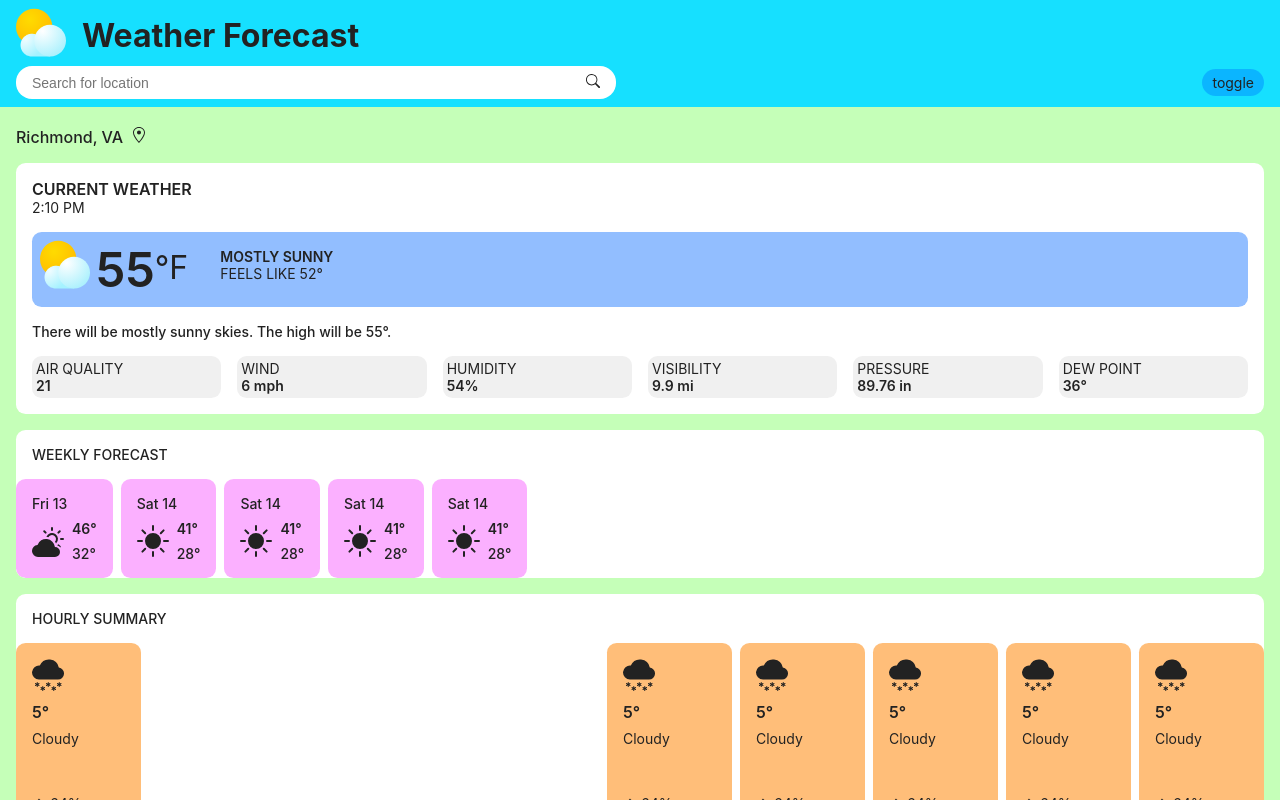
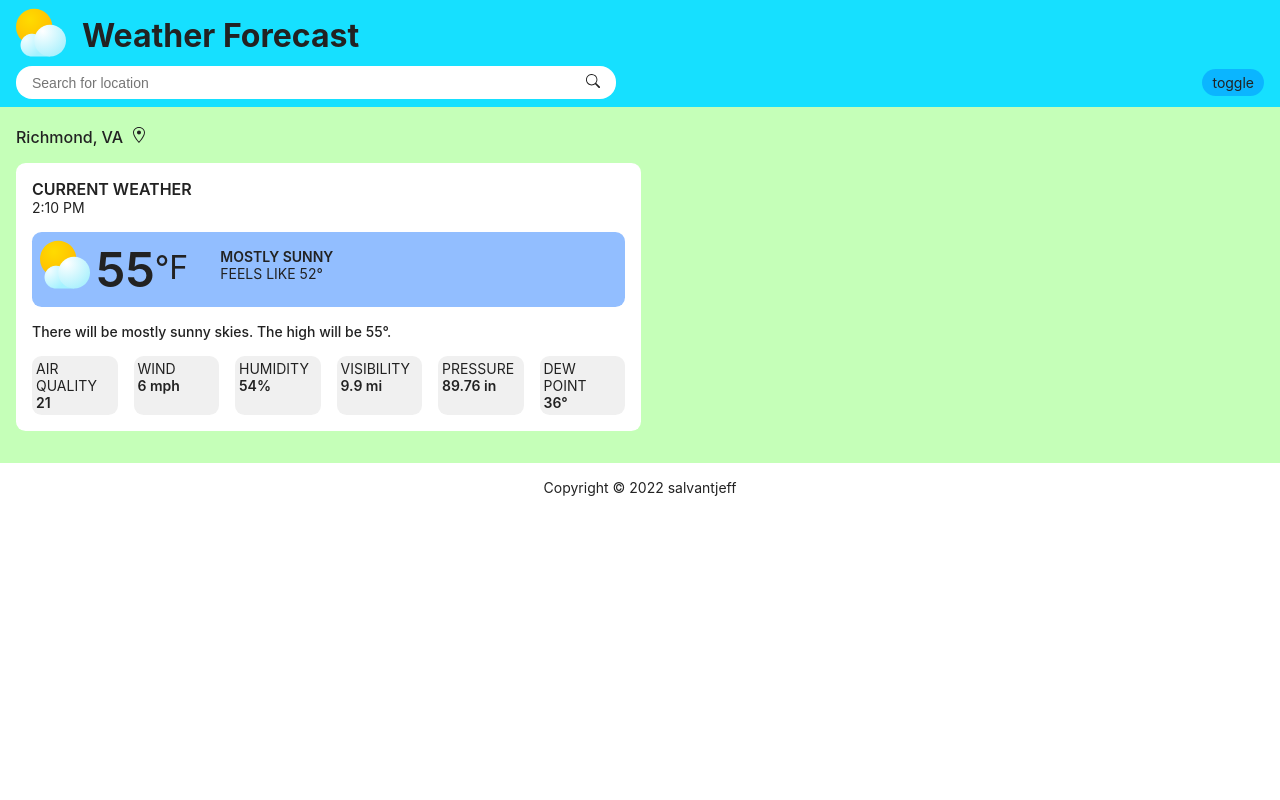
Before and after one commit to salvantjeff/weather-forecast, a React (Create React App) app in the folder weather-forecast-app/: page / in a window 1280 px wide. Shown: the top 800 px of the page. Built offline with nearby package versions, Linux system fonts and the light colour scheme.

Commit message:
Add max width to Today component

```diff
--- a/weather-forecast-app/src/components/Main/Main.js
+++ b/weather-forecast-app/src/components/Main/Main.js
@@ -12,8 +12,8 @@ function Main() {
                 <GoLocation />
             </div>
             <Today />
-            <Weekly />
-            <Hourly />
+            {/* <Weekly />
+            <Hourly /> */}
         </main>
     );
 };
--- a/weather-forecast-app/src/components/Main/Today/Today.css
+++ b/weather-forecast-app/src/components/Main/Today/Today.css
@@ -6,6 +6,7 @@
     font-size: .875rem;
     gap: 1rem;
     overflow-x: auto;
+    max-width: 625px;
 }
 
 .today-heading-title {
```
